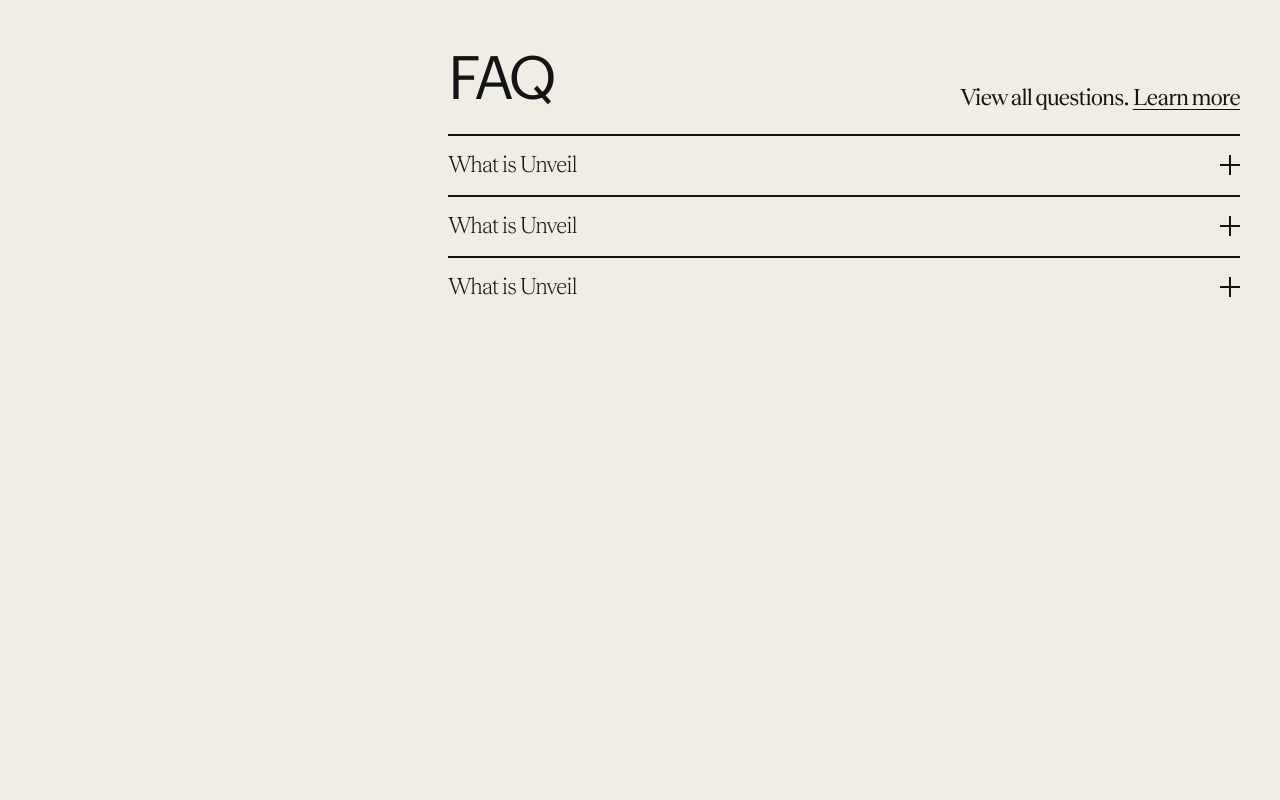
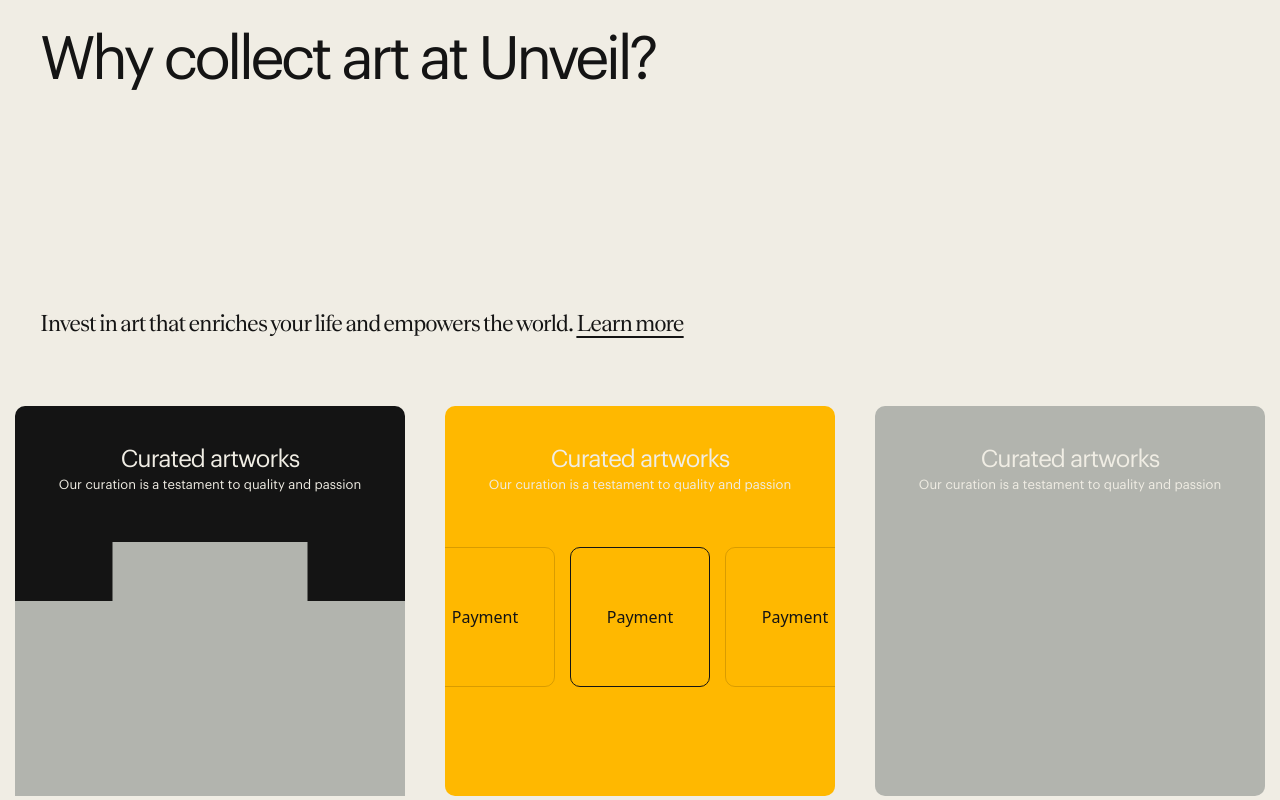
Before and after one commit to Unveil-art/unveil-marketplace, a Next.js app: page / in a window 1280 px wide. Shown: the part 5560-6360 px from the top of the page. Before the commit the page ends 5969 px from the top, so only its background shows below. Built offline with nearby package versions, Linux system fonts and the light colour scheme.

Commit message:
why collect art section

```diff
--- a/components/reusable/Oneliner.jsx
+++ b/components/reusable/Oneliner.jsx
@@ -12,7 +12,9 @@
     <div className="">
       <div className={`${alignLeft ? "" : ""}`}>
         <p
-          className="s2 ml-10 md:ml-[35svw] pt-[100px] pb-[40px] md:pt-[180px] md:pb-[70px]"
+          className={`${
+            alignLeft ? "ml-[15px] md:ml-10" : "ml-10 md:ml-[35svw]"
+          } s2  pt-[100px] pb-[40px] md:pt-[180px] md:pb-[70px]`}
           style={{ color: color }}
         >
           {text}{" "}
--- a/components/section/TrustedPratners.jsx
+++ b/components/section/TrustedPratners.jsx
@@ -1,5 +1,4 @@
 import React from "react";
-import { Autoplay } from "swiper";
 import { Swiper, SwiperSlide } from "swiper/react";
 import "swiper/css";
 
@@ -20,6 +19,7 @@
         spaceBetween={40}
         loop={true}
         className="mb-[170px]"
+        grabCursor
       >
         {["1", "2", "3", "4", "5", "6", "1", "2", "3", "4", "5", "6"].map(
           (item, index) => (
--- /dev/null
+++ b/components/section/WhyCollect.jsx
@@ -0,0 +1,63 @@
+import React from "react";
+import OneLiner from "../reusable/Oneliner";
+
+import { Swiper, SwiperSlide } from "swiper/react";
+import "swiper/css";
+
+const WhyCollect = () => {
+  return (
+    <section>
+      <h2 className="m-10 h3">Why collect art at Unveil?</h2>
+      <OneLiner
+        text="Invest in art that enriches your life and empowers the world."
+        alignLeft
+        link="Learn more"
+        href="/"
+      />
+      <div className="grid grid-cols-3 mx-[15px] gap-10">
+        <div className="aspect-square bg-unveilBlack rounded-[10px] text-center pt-10 px-[15px] relative">
+          <h4 className="s1 text-unveilWhite">Curated artworks</h4>
+          <p className="text-unveilWhite b4">
+            Our curation is a testament to quality and passion
+          </p>
+          <div className="absolute bottom-0 left-0 w-[40%] h-1/2 bg-unveilGreen"></div>
+          <div className="absolute bottom-0 left-1/2 -translate-x-1/2 w-1/2 h-[65%] bg-unveilGreen"></div>
+          <div className="absolute bottom-0 right-0 w-[40%] h-1/2 bg-unveilGreen"></div>
+        </div>
+        <div className="aspect-square bg-unveilYellow rounded-[10px] text-center pt-10 ">
+          <h4 className="s1 text-unveilWhite px-[15px]">Curated artworks</h4>
+          <p className="text-unveilWhite b4 px-[15px]">
+            Our curation is a testament to quality and passion
+          </p>
+          <Swiper
+            slidesPerView={"auto"}
+            spaceBetween={15}
+            loop={true}
+            centeredSlides
+            className="mt-[50px] payment-swiper unveilTransition"
+            grabCursor
+          >
+            {["1", "2", "3", "4", "5", "6", "1", "2", "3", "4", "5", "6"].map(
+              (item, index) => (
+                <SwiperSlide
+                  key={index}
+                  className="!w-[140px] !h-[140px] unveilTransition border border-[rgba(0,0,0,0.15)] rounded-[10px] !flex justify-center items-center"
+                >
+                  <div>Payment</div>
+                </SwiperSlide>
+              )
+            )}
+          </Swiper>
+        </div>
+        <div className="aspect-square bg-unveilGreen rounded-[10px] text-center pt-10 px-[15px]">
+          <h4 className="s1 text-unveilWhite">Curated artworks</h4>
+          <p className="text-unveilWhite b4">
+            Our curation is a testament to quality and passion
+          </p>
+        </div>
+      </div>
+    </section>
+  );
+};
+
+export default WhyCollect;
--- /dev/null
+++ b/components/svg/Info.jsx
@@ -0,0 +1,21 @@
+import React from "react";
+
+const Info = () => {
+  return (
+    <svg
+      width="17"
+      height="17"
+      viewBox="0 0 17 17"
+      fill="none"
+      xmlns="http://www.w3.org/2000/svg"
+    >
+      <circle cx="8.56445" cy="8.48535" r="7.32227" stroke="#141414" />
+      <path
+        d="M8.0945 12.4854H9.0905V6.20935H8.0945V12.4854ZM8.5745 4.90135C8.9345 4.90135 9.2345 4.60135 9.2345 4.24135C9.2345 3.88135 8.9345 3.58135 8.5745 3.58135C8.2145 3.58135 7.9145 3.88135 7.9145 4.24135C7.9145 4.60135 8.2145 4.90135 8.5745 4.90135Z"
+        fill="#141414"
+      />
+    </svg>
+  );
+};
+
+export default Info;
--- a/pages/index.js
+++ b/pages/index.js
@@ -8,6 +8,7 @@
 import Socials from "../components/section/Socials";
 import RequestAccess from "../components/section/RequestAccess";
 import FAQ from "../components/section/FAQ";
+import WhyCollect from "../components/section/WhyCollect";
 
 export default function Home() {
   return (
@@ -31,6 +32,7 @@
       />
       <Socials />
       <RequestAccess />
+      <WhyCollect />
       <FAQ />
     </>
   );
--- a/styles/globals.css
+++ b/styles/globals.css
@@ -78,6 +78,10 @@
     transition: all 0.3s ease;
     transition-timing-function: cubic-bezier(0.58, 0, 0, 1);
   }
+  /*  */
+  .payment-swiper .swiper-slide-active {
+    border: 1px solid #141414;
+  }
 }
 
 /* Font family */
--- a/tailwind.config.js
+++ b/tailwind.config.js
@@ -15,6 +15,7 @@
         unveilGrey: "rgba(0, 0, 0, 0.6)",
         unveilWhite: "#f0ede4",
         unveilCreme: "#f9f7f2",
+        unveilYellow: "#FFB800",
         unveilGreen: "#b2b4ae",
         bgColor: "rgba(21, 17, 0, 0.05)",
         bgColorHover: "rgba(21, 17, 0, 0.1)",
```
